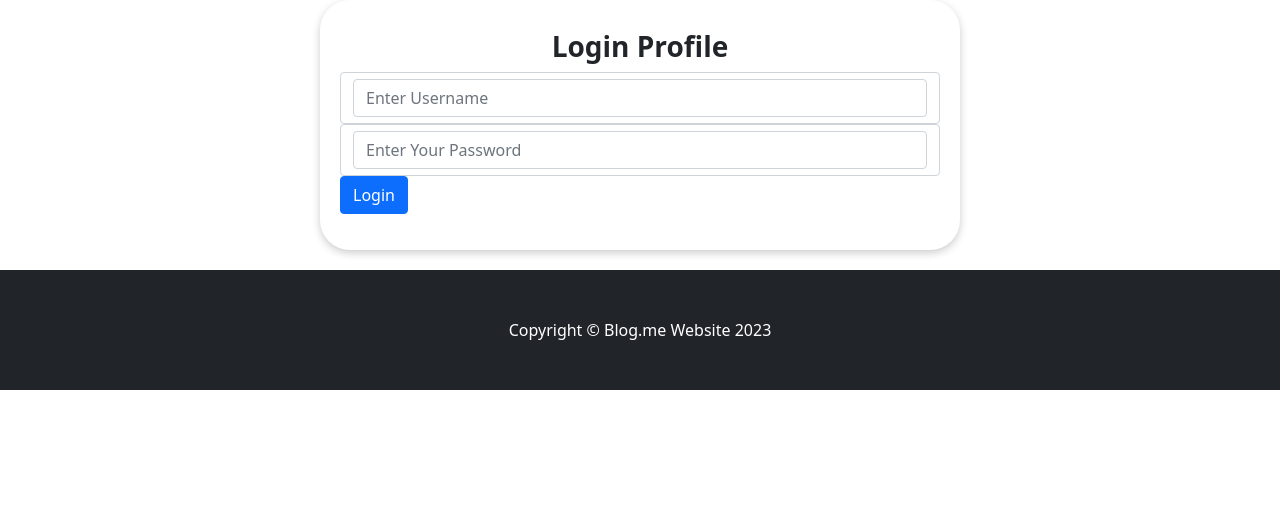
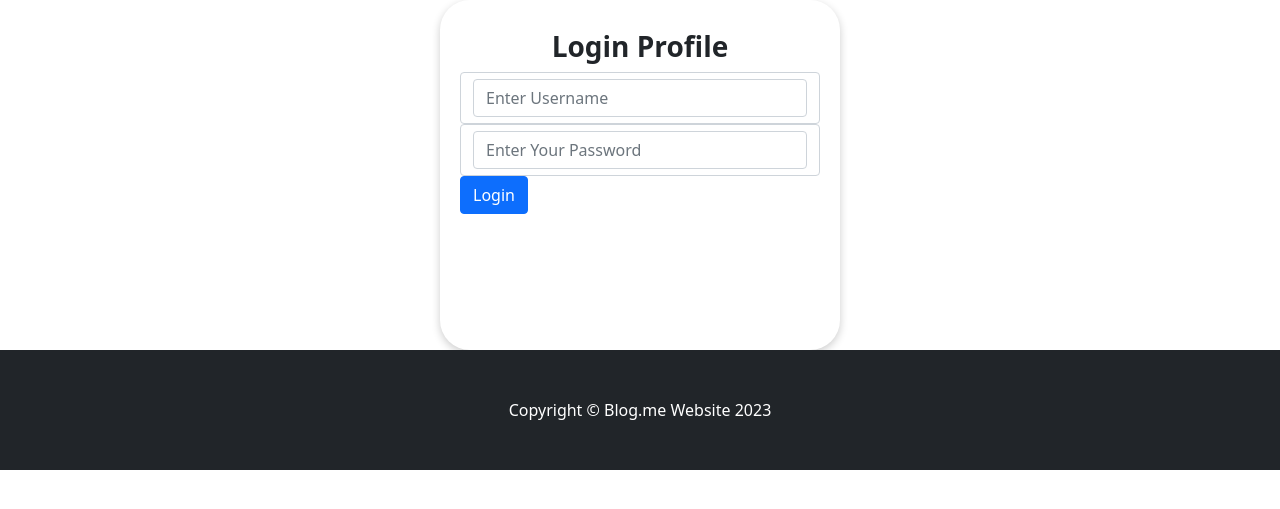
Before and after one commit to twisha11/cms, a Django app: page /login in a window 1280 px wide. Shown: the part 56-565 px from the top of the page. Run offline with Django 4.2, Linux system fonts and the light colour scheme; some libraries are stand-ins or nearby versions.

Commit message:
Update login.html

```diff
--- a/cms/cmsapp/templates/cmsapp/login.html
+++ b/cms/cmsapp/templates/cmsapp/login.html
@@ -2,13 +2,17 @@
 {% block content %}
 
 <style>
+    .section{
+     margin-top:20px;
+     margin-bottom:60px;
+    }
     #container{
-        width:50%;
+        width:400px;
+        height:350px;
         box-shadow:0 3px 8px 0 rgba(0,0,0,0.2);
-        height:auto;
         padding: 30px 20px 20px 20px;
         border-radius: 30px;
-        margin-bottom: 20px;
+        margin:auto;
 
     }
     #container h3{text-align:center;}
```
